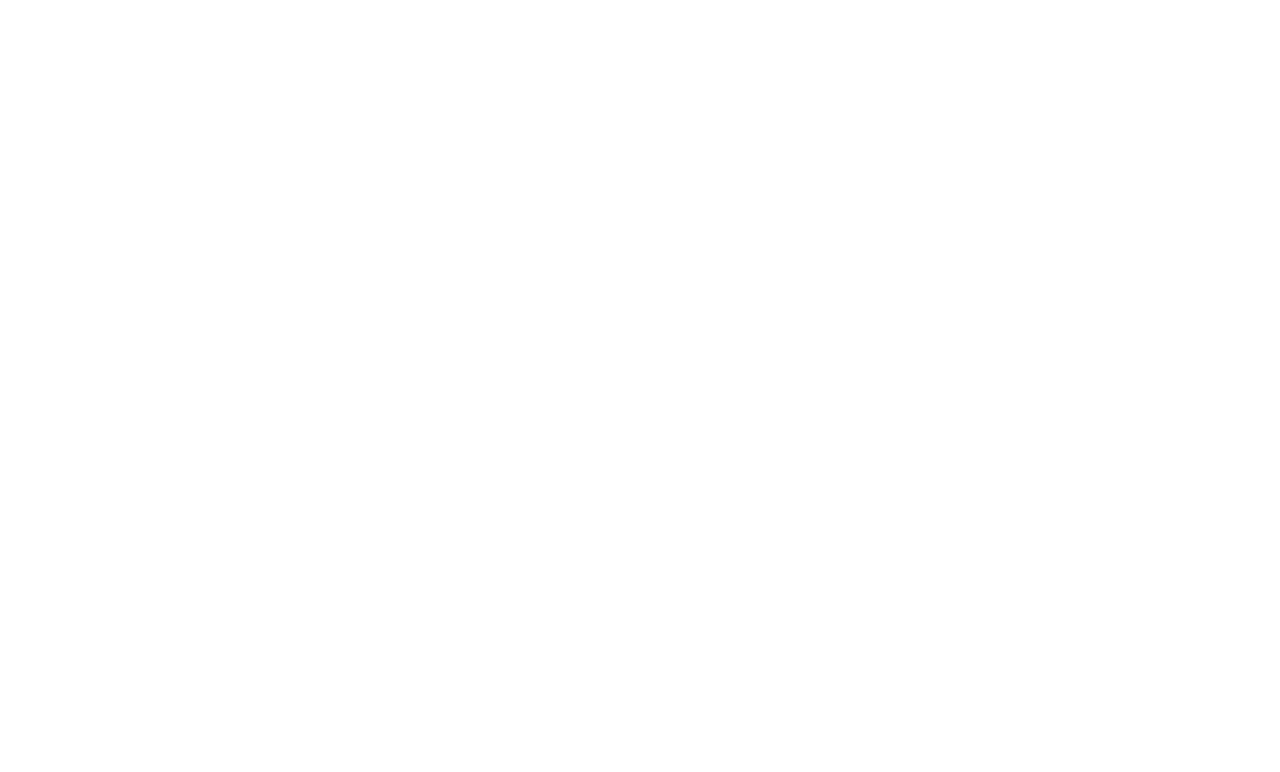
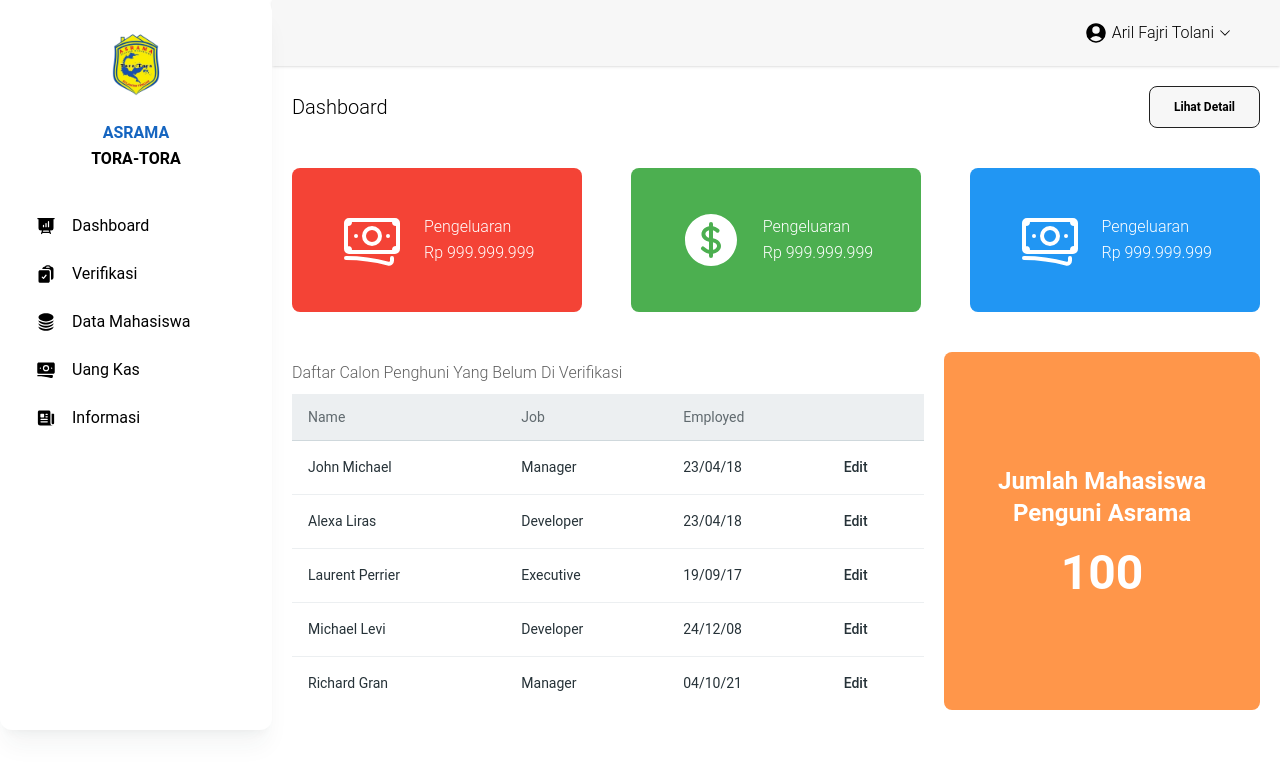
Before and after one commit to arilfajri/asrama-sulteng, a React (Vite) app in the folder asrama-sulteng/: page /dashboard in a window 1280 px wide. Before the commit this address had no page. Shown: the top 772 px of the page. Built offline with nearby package versions, Linux system fonts and the light colour scheme.

Commit message:
slicing dashboard page

```diff
--- a/asrama-sulteng/src/App.jsx
+++ b/asrama-sulteng/src/App.jsx
@@ -6,6 +6,7 @@
 import KontakView from "./view/KontakView";
 import RegisterView from "./view/RegisterView";
 import LoginView from "./view/LoginView";
+import DashboardView from "./view/DashboardView";
 
 function App() {
   return (
@@ -22,6 +23,7 @@
           <Route path="/kontak" element={<KontakView />} />
           <Route path="/register" element={<RegisterView />} />
           <Route path="/login" element={<LoginView />} />
+          <Route path="/dashboard" element={<DashboardView />} />
         </Routes>
       </Router>
     </div>
--- a/asrama-sulteng/src/component/NavigationBar.jsx
+++ b/asrama-sulteng/src/component/NavigationBar.jsx
@@ -133,6 +133,7 @@
 
           <div className="hidden lg:block">{navList}</div>
           <div className="flex items-center gap-x-1">
+            <Link to={"/login"}>
               <Button
                 variant="gradient"
                 size="sm"
@@ -141,6 +142,7 @@
               >
                 <span>Login</span>
               </Button>
+            </Link>
           </div>
           <IconButton
             variant="text"
--- /dev/null
+++ b/asrama-sulteng/src/component/Sidebar.jsx
@@ -0,0 +1,75 @@
+import React from "react";
+import {
+  Card,
+  Typography,
+  List,
+  ListItem,
+  ListItemPrefix,
+  ListItemSuffix,
+  Chip,
+} from "@material-tailwind/react";
+import {
+  PresentationChartBarIcon,
+  ShoppingBagIcon,
+  UserCircleIcon,
+  Cog6ToothIcon,
+  InboxIcon,
+  PowerIcon,
+  ClipboardDocumentCheckIcon,
+  CircleStackIcon,
+  BanknotesIcon,
+  NewspaperIcon,
+} from "@heroicons/react/24/solid";
+import logo from "../assets/logo-asrama.png";
+
+const Sidebar = () => {
+  return (
+    <div>
+      <Card className="w-full max-w-[20rem] p-4 shadow-xl shadow-blue-gray-900/5 h-full">
+        <div className="mb-2 p-4 flex flex-col justify-center items-center">
+          <img src={logo} alt="" className="w-16" />
+          <Typography variant="h6" className=" text-blue-800 mt-6">
+            ASRAMA
+          </Typography>
+          <Typography variant="h6" className=" text-black">
+            TORA-TORA
+          </Typography>
+        </div>
+        <List className="text-black">
+          <ListItem>
+            <ListItemPrefix>
+              <PresentationChartBarIcon className="h-5 w-5" />
+            </ListItemPrefix>
+            Dashboard
+          </ListItem>
+          <ListItem>
+            <ListItemPrefix>
+              <ClipboardDocumentCheckIcon className="h-5 w-5" />
+            </ListItemPrefix>
+            Verifikasi
+          </ListItem>
+          <ListItem>
+            <ListItemPrefix>
+              <CircleStackIcon className="h-5 w-5" />
+            </ListItemPrefix>
+            Data Mahasiswa
+          </ListItem>
+          <ListItem>
+            <ListItemPrefix>
+              <BanknotesIcon className="h-5 w-5" />
+            </ListItemPrefix>
+            Uang Kas
+          </ListItem>
+          <ListItem>
+            <ListItemPrefix>
+              <NewspaperIcon className="h-5 w-5" />
+            </ListItemPrefix>
+            Informasi
+          </ListItem>
+        </List>
+      </Card>
+    </div>
+  );
+};
+
+export default Sidebar;
--- /dev/null
+++ b/asrama-sulteng/src/view/DashboardView.jsx
@@ -0,0 +1,186 @@
+import React, { useState } from "react";
+import Sidebar from "../component/Sidebar";
+import {
+  ChevronDownIcon,
+  CurrencyDollarIcon,
+  UserCircleIcon,
+} from "@heroicons/react/24/solid";
+import { BanknotesIcon } from "@heroicons/react/24/outline";
+import { Button, Card, Typography } from "@material-tailwind/react";
+
+const DashboardView = () => {
+  const [isHover, setIsHover] = useState(false);
+  const TABLE_HEAD = ["Name", "Job", "Employed", ""];
+
+  const TABLE_ROWS = [
+    {
+      name: "John Michael",
+      job: "Manager",
+      date: "23/04/18",
+    },
+    {
+      name: "Alexa Liras",
+      job: "Developer",
+      date: "23/04/18",
+    },
+    {
+      name: "Laurent Perrier",
+      job: "Executive",
+      date: "19/09/17",
+    },
+    {
+      name: "Michael Levi",
+      job: "Developer",
+      date: "24/12/08",
+    },
+    {
+      name: "Richard Gran",
+      job: "Manager",
+      date: "04/10/21",
+    },
+  ];
+  return (
+    <div className="flex">
+      <Sidebar />
+      <div className="w-full">
+        <div className="bg-abuAbu shadow">
+          <div
+            className="cursor-pointer hover:text-blue-800 flex justify-end items-center gap-1 py-5 px-12"
+            onMouseEnter={() => setIsHover(true)}
+            onMouseLeave={() => setIsHover(false)}
+          >
+            <UserCircleIcon className="h-6 w-6" />
+            <Typography>Aril Fajri Tolani</Typography>
+            <ChevronDownIcon
+              strokeWidth={2.5}
+              className={`h-3.5 w-3.5 transition-transform transform ${
+                isHover ? "rotate-180" : ""
+              }`}
+            />
+          </div>
+        </div>
+        <div className="flex items-center justify-between p-5">
+          <Typography className=" text-xl">Dashboard</Typography>
+          <Button
+            className="bg-abuAbu text-black capitalize"
+            variant="outlined"
+          >
+            Lihat Detail
+          </Button>
+        </div>
+        <div className="flex justify-between p-5">
+          <div className="bg-red-500 text-white flex px-12 py-10 gap-5 justify-center items-center rounded-lg">
+            <BanknotesIcon className="h-16 w-16" />
+            <div>
+              <Typography>Pengeluaran</Typography>
+              <Typography>Rp 999.999.999</Typography>
+            </div>
+          </div>
+          <div className=" bg-green-500 text-white flex px-12 py-10 gap-5 justify-center items-center rounded-lg">
+            <CurrencyDollarIcon className="h-16 w-16" />
+            <div>
+              <Typography>Pengeluaran</Typography>
+              <Typography>Rp 999.999.999</Typography>
+            </div>
+          </div>
+          <div className="bg-blue-500 text-white flex px-12 py-10 gap-5 justify-center items-center rounded-lg">
+            <BanknotesIcon className="h-16 w-16" />
+            <div>
+              <Typography>Pengeluaran</Typography>
+              <Typography>Rp 999.999.999</Typography>
+            </div>
+          </div>
+        </div>
+        <div className="p-5 flex gap-5">
+          <Card className="h-full w-2/3 shadow-none">
+            <Typography className=" py-2">
+              Daftar Calon Penghuni Yang Belum Di Verifikasi
+            </Typography>
+            <table className="table-auto text-left w-full">
+              <thead>
+                <tr>
+                  {TABLE_HEAD.map((head) => (
+                    <th
+                      key={head}
+                      className="border-b border-blue-gray-100 bg-blue-gray-50 p-4"
+                    >
+                      <Typography
+                        variant="small"
+                        color="blue-gray"
+                        className="font-normal leading-none opacity-70"
+                      >
+                        {head}
+                      </Typography>
+                    </th>
+                  ))}
+                </tr>
+              </thead>
+              <tbody>
+                {TABLE_ROWS.map(({ name, job, date }, index) => {
+                  const isLast = index === TABLE_ROWS.length - 1;
+                  const classes = isLast
+                    ? "p-4"
+                    : "p-4 border-b border-blue-gray-50";
+
+                  return (
+                    <tr key={name}>
+                      <td className={classes}>
+                        <Typography
+                          variant="small"
+                          color="blue-gray"
+                          className="font-normal"
+                        >
+                          {name}
+                        </Typography>
+                      </td>
+                      <td className={classes}>
+                        <Typography
+                          variant="small"
+                          color="blue-gray"
+                          className="font-normal"
+                        >
+                          {job}
+                        </Typography>
+                      </td>
+                      <td className={classes}>
+                        <Typography
+                          variant="small"
+                          color="blue-gray"
+                          className="font-normal"
+                        >
+                          {date}
+                        </Typography>
+                      </td>
+                      <td className={classes}>
+                        <Typography
+                          as="a"
+                          href="#"
+                          variant="small"
+                          color="blue-gray"
+                          className="font-medium"
+                        >
+                          Edit
+                        </Typography>
+                      </td>
+                    </tr>
+                  );
+                })}
+              </tbody>
+            </table>
+          </Card>
+          <div className="w-1/3 bg-orangeAsrama2 rounded-lg flex flex-col justify-center items-center text-white">
+            <Typography className=" text-2xl font-bold">
+              Jumlah Mahasiswa{" "}
+            </Typography>
+            <Typography className=" text-2xl font-bold">
+              Penguni Asrama
+            </Typography>
+            <Typography className=" text-5xl font-bold mt-5">100</Typography>
+          </div>
+        </div>
+      </div>
+    </div>
+  );
+};
+
+export default DashboardView;
--- a/asrama-sulteng/src/view/LoginView.jsx
+++ b/asrama-sulteng/src/view/LoginView.jsx
@@ -50,7 +50,7 @@
             <Typography color="gray" className="mt-4 text-center font-normal">
               Belum punya akun?{" "}
               <a href="/register" className="font-medium text-orangeAsrama2">
-                Register
+                Login
               </a>
             </Typography>
           </form>
```
Lines whose indentation alone changed are shown as unchanged.
